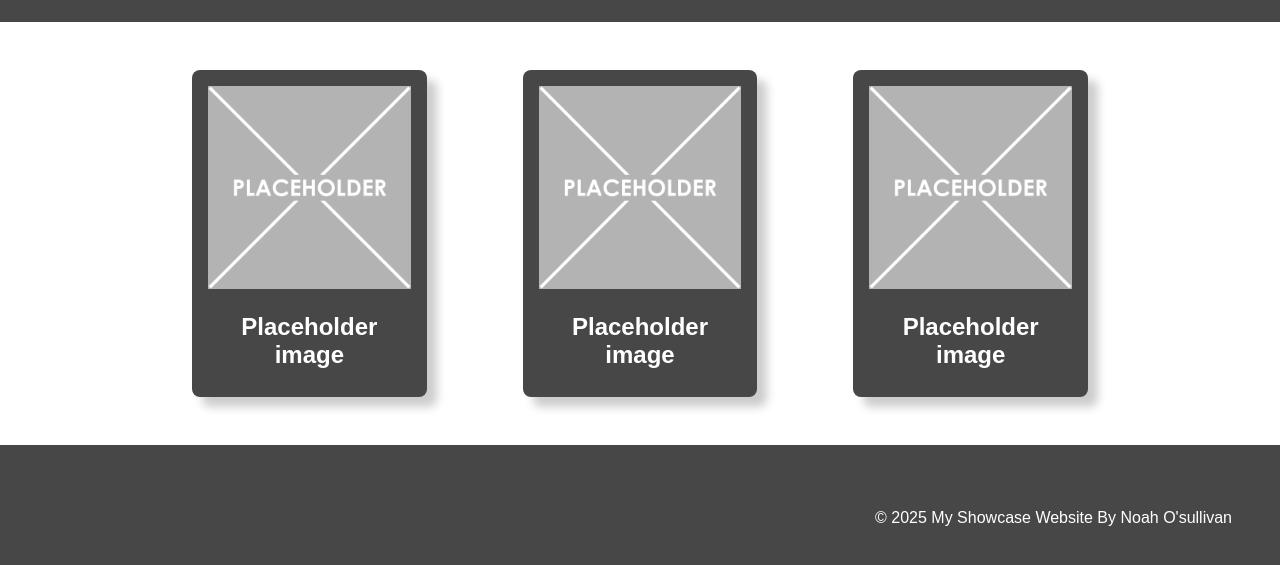
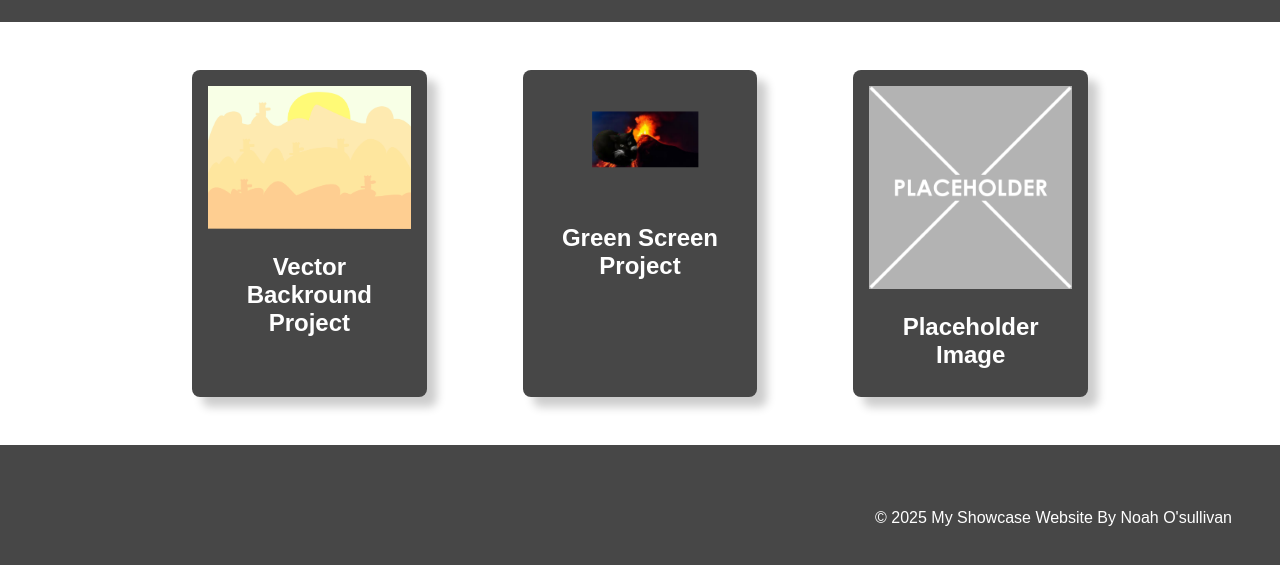
Before and after one commit to 24227bhs/MyYear10Website, a plain HTML site: page index.html in a window 1280 px wide. Shown: the part 319-884 px from the top of the page. Drawn offline with Linux system fonts and the light colour scheme.

Commit message:
added some of my images to the image creation topic

```diff
--- a/index.html
+++ b/index.html
@@ -26,16 +26,16 @@
         <div class="topic-content">
             <!-- one "card" which includes an image with a text below it -->
             <div class="topic-card">
-                <img src="images/placeholder-1024x1024.png" alt="change this too!">
-                <h2 class="topic-card-text">Placeholder image</h2>
+                <img src="images/desert.png" alt="Vector Desert Backround!">
+                <h2 class="topic-card-text">Vector Backround Project</h2>
             </div>
             <div class="topic-card">
-                <img src="images/placeholder-1024x1024.png" alt="change this too!">
-                <h2 class="topic-card-text">Placeholder image</h2>
+                <img src="images/volcanomaxwell.png" alt="Greenscreened maxwell onto a volcano!">
+                <h2 class="topic-card-text">Green Screen Project</h2>
             </div>
             <div class="topic-card">
-                <img src="images/placeholder-1024x1024.png" alt="change this too!">
-                <h2 class="topic-card-text">Placeholder image</h2>
+                <img src="images/placeholder-1024x1024.png" alt="Placeholder">
+                <h2 class="topic-card-text">Placeholder Image</h2>
             </div>
         </div>
     </section>
```
Also changed, not shown: images/desert.png (added), images/volcanomaxwell.png (added).
